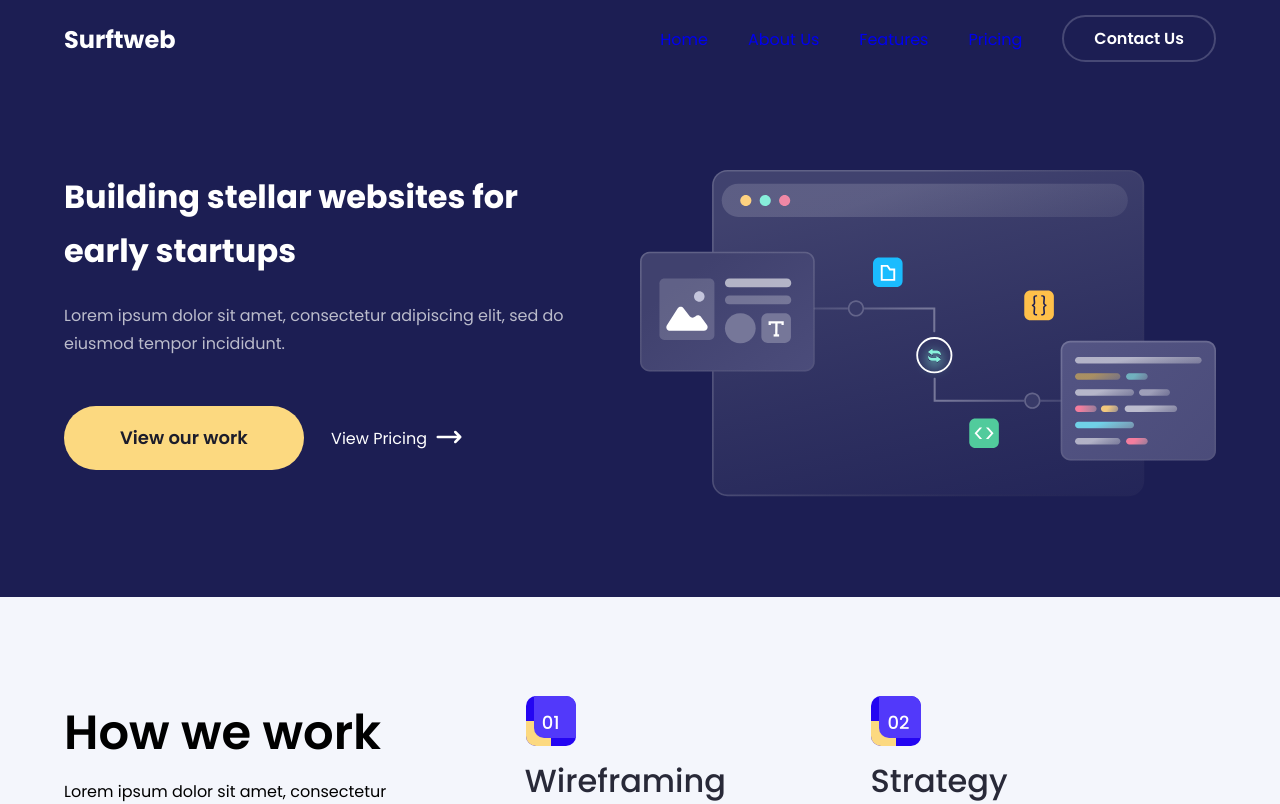
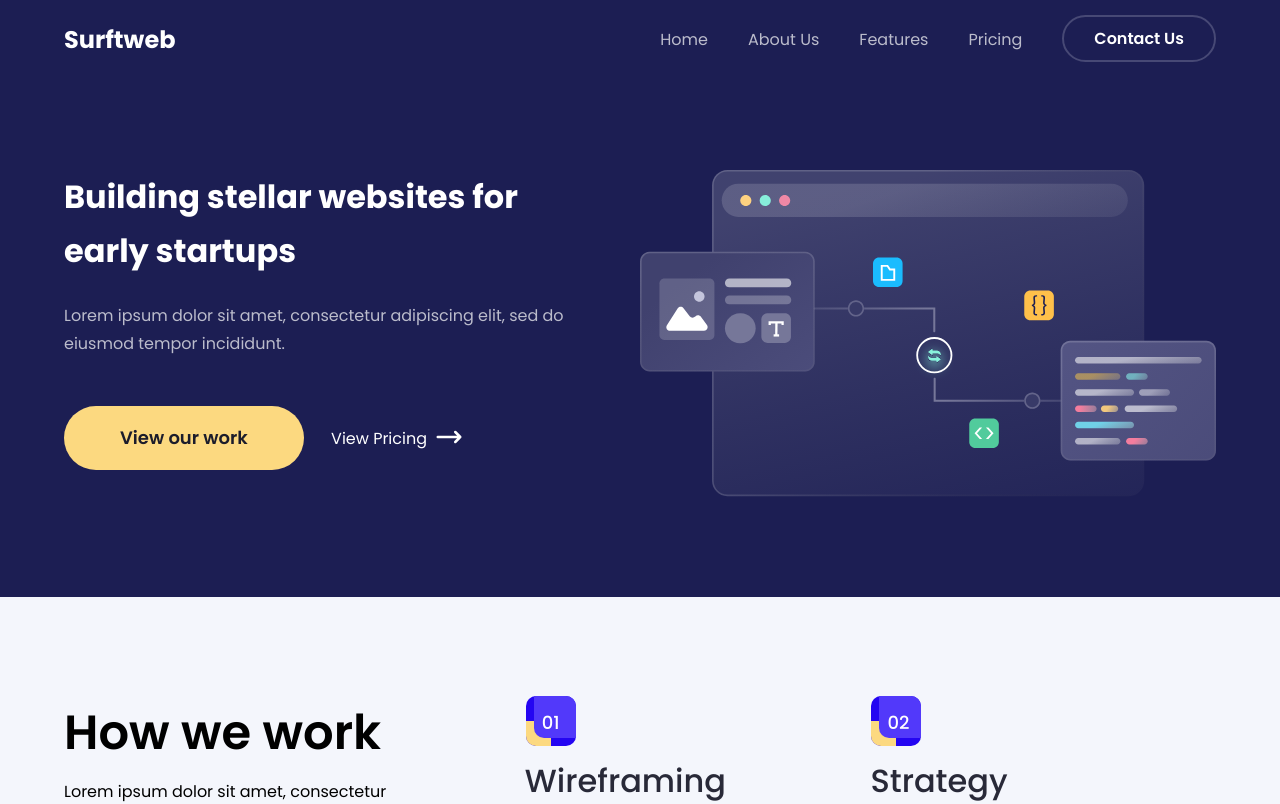
Before and after one commit to ebokes/surftweb, a React (Create React App) app: page / in a window 1280 px wide. Shown: the top 804 px of the page. Built offline with nearby package versions, Linux system fonts and the light colour scheme.

Commit message:
fix file structure and page routing

```diff
--- a/src/App.js
+++ b/src/App.js
@@ -3,9 +3,9 @@ import { BrowserRouter as Router, Routes, Route } from "react-router-dom";
 import { GlobalStyle } from "./reuseableComponents/globalStyle";
 import { ThemeProvider } from "styled-components";
 import Navbar from "./components/navbar/index";
-import Home from "./components/home/Home";
 import FooterPage from "./components/footer/index";
-import AboutUs from "./components/aboutus/AboutUs";
+import Home from "./pages/Home";
+import AboutUs from "./pages/AboutUs";
 
 // import Slider from "./components/Slider";
 
--- a/src/components/home/Home.js
+++ /dev/null
@@ -1,27 +0,0 @@
-import React from "react";
-import LandingPage from "./landingPage/index";
-import WorkPage from "./workPage/index";
-import ProjectPage from "./projectPage/index";
-import FeaturesPage from "./featuresPage/index";
-import ReviewsPage from "./reviewsPage/index";
-import FaqPage from "./faqPage/index";
-import ContactForm from "./contactForm/index";
-
-import BlogPage from "./blogPage/index";
-
-const Home = () => {
-  return (
-    <div>
-      <LandingPage />
-      <WorkPage />
-      <ProjectPage />
-      <FeaturesPage />
-      <ReviewsPage />
-      <FaqPage />
-      <ContactForm />
-      <BlogPage />
-    </div>
-  );
-};
-
-export default Home;
--- a/src/components/navbar/index.js
+++ b/src/components/navbar/index.js
@@ -3,15 +3,20 @@ import {
   BackdropContainer,
   Container,
 } from "../../reuseableComponents/containerStyle";
-import { NavbarContent, Logo, MenuButton, CButton } from "./navbarStyle";
-// import { Button } from "../../reuseableComponents/buttonStyle";
+import {
+  NavbarContent,
+  Logo,
+  MenuButton,
+  CButton,
+  NavLinks,
+} from "./navbarStyle";
 import { GiHamburgerMenu } from "react-icons/gi";
 import { MdOutlineClose } from "react-icons/md";
 
 const Navbar = () => {
-  const [toggleMenu, setToggleMenu] = useState(false);
+  const [toggleMenu, setToggleMenu] = useState(true);
 
-  const handleClick = () => setToggleMenu((prevState) => !prevState);
+  const handleClick = () => setToggleMenu((prevState) => prevState);
 
   return (
     <div>
@@ -28,37 +33,26 @@ const Navbar = () => {
               <h2>Surftweb</h2>
             </Logo>
             <nav>
-              <ul onClick={handleClick} className={toggleMenu ? "down" : "up"}>
+              <ul onClick={handleClick} className={toggleMenu ? "up" : "down"}>
                 <li>
-                  <a className="active" href="/">
+                  <NavLinks className="active" to="/">
                     Home
-                  </a>
+                  </NavLinks>
                 </li>
                 <li>
-                  <a href="/aboutus">About Us</a>
+                  <NavLinks to="/about-us">About Us</NavLinks>
                 </li>
                 <li>
-                  <a href="/features">Features</a>
+                  <NavLinks to="/features">Features</NavLinks>
                 </li>
                 <li>
-                  <a href="/pricing">Pricing</a>
+                  <NavLinks to="/pricing">Pricing</NavLinks>
                 </li>
                 <li>
                   <CButton bgh="rgba(255, 255, 255, 0.1)" href="/contactus">
                     Contact Us
                   </CButton>
                 </li>
-                {/* <Button
-                  bg="#1C1E53"
-                  color="#fff"
-                  border="2px solid #F4F6FC33"
-                  padding="1rem 3rem"
-                  bgh="rgba(255, 255, 255, 0.1)"
-                  href="/contactus"
-                >
-                  Contact us
-                </Button> */}
-                {/* </Links> */}
               </ul>
             </nav>
             <MenuButton onClick={handleClick}>
--- a/src/components/navbar/navbarStyle.js
+++ b/src/components/navbar/navbarStyle.js
@@ -1,4 +1,5 @@
 import styled from "styled-components";
+import { Link as LinkR } from "react-router-dom";
 
 export const NavbarContent = styled.div`
   display: flex;
@@ -42,7 +43,8 @@ export const NavbarContent = styled.div`
       align-items: center;
 
       @media (max-width: ${({ theme }) => theme.mediaQuery.mobile}) {
-        flex-direction: column;
+        display: none;
+        /* flex-direction: column;
         background-color: ${({ theme }) => theme.colors.primary2};
         position: absolute;
         right: -7rem;
@@ -50,7 +52,7 @@ export const NavbarContent = styled.div`
         width: 25rem;
         padding-left: 1rem;
         align-items: flex-start;
-        height: 100rem;
+        height: 100rem; */
       }
 
       li {
@@ -68,25 +70,18 @@ export const NavbarContent = styled.div`
           padding-bottom: 1rem;
           padding-right: 10rem;
           position: relative;
-
-          Link::before {
-            content: "";
-            width: 20rem;
-            height: 0.2rem;
-            bottom: 0.1rem;
-            left: 0.1rem;
-            background-color: ${({ theme }) => theme.colors.tertiary2};
-            position: absolute;
         }
       }
+    }
+  }
+`;
 
-        Link {
+export const NavLinks = styled(LinkR)`
   color: ${({ theme }) => theme.colors.tertiary5};
   transition: all 0.1s;
-        }
 
-        Link.active,
-        Link:hover {
+  .active,
+  :hover {
     color: ${({ theme }) => theme.colors.tertiary2};
     &:not(:last-child) {
       padding-bottom: 0.3rem;
@@ -96,9 +91,15 @@ export const NavbarContent = styled.div`
       border-bottom: none;
     }
   }
-      }
-    }
-  }
+  /* &::before {
+    content: "";
+    width: 20rem;
+    height: 0.2rem;
+    bottom: 0.1rem;
+    left: 0.1rem;
+    background-color: ${({ theme }) => theme.colors.tertiary2};
+    position: absolute;
+  } */
 `;
 
 export const MenuButton = styled.div`
@@ -114,9 +115,6 @@ export const Logo = styled.span`
   width: 10%;
 `;
 
-// export const Links = styled.ul`
-
-// `;
 export const CButton = styled.a`
   background-color: ${({ theme }) => theme.colors.primary2};
   color: ${({ theme }) => theme.colors.tertiary2};
@@ -138,17 +136,3 @@ export const CButton = styled.a`
     color: ${({ theme }) => theme.colors.tertiary2};
   }
 `;
-
-// Button{
-//   display: none;
-// }
-
-// .down{
-//   display: block;
-// }
-
-// .up{
-//   display: none;
-// }
-
-// className={toggleMenu ? 'up': 'down'}
--- /dev/null
+++ b/src/pages/Home.js
@@ -0,0 +1,27 @@
+import React from "react";
+import LandingPage from "../components/home/landingPage/index";
+import WorkPage from "../components/home/workPage/index";
+import ProjectPage from "../components/home/projectPage/index";
+import FeaturesPage from "../components/home/featuresPage/index";
+import ReviewsPage from "../components/home/reviewsPage/index";
+import FaqPage from "../components/home/faqPage/index";
+import ContactForm from "../components/home/contactForm/index";
+
+import BlogPage from "../components/home/blogPage/index";
+
+const Home = () => {
+  return (
+    <div>
+      <LandingPage />
+      <WorkPage />
+      <ProjectPage />
+      <FeaturesPage />
+      <ReviewsPage />
+      <FaqPage />
+      <ContactForm />
+      <BlogPage />
+    </div>
+  );
+};
+
+export default Home;
```
Also changed, not shown: src/pages/AboutUs.js (renamed from src/components/aboutus/AboutUs.js). Lines whose indentation alone changed are shown as unchanged.
